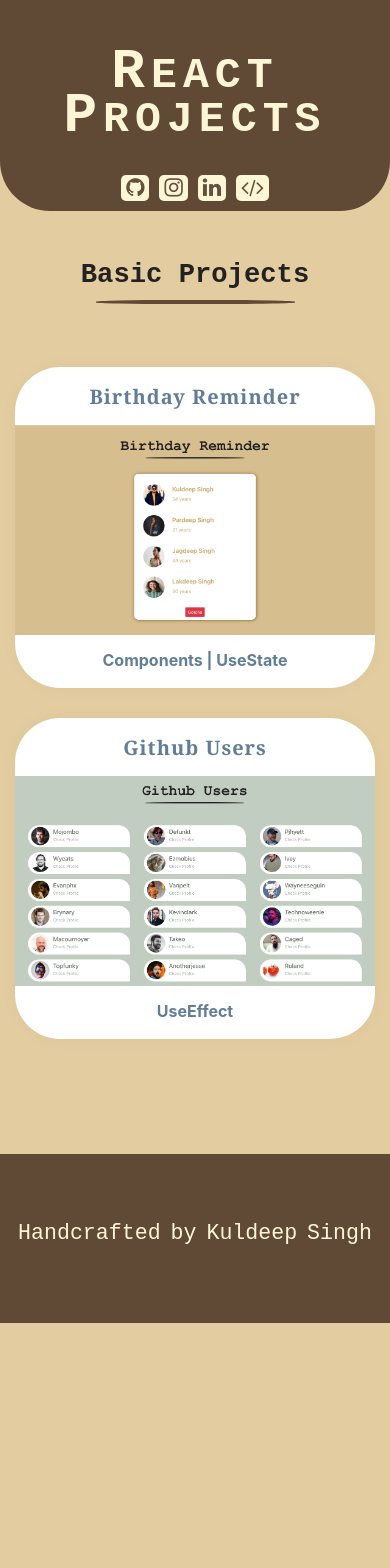
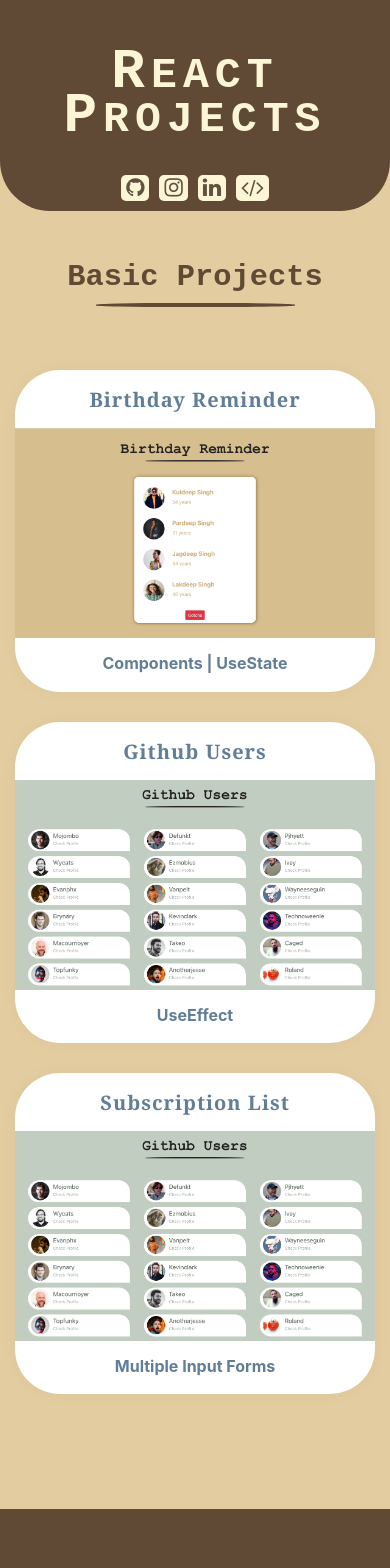
Before and after one commit to Gilpix/React-Projects, a React (Create React App) app: page / in a window 390 px wide. Shown: the top 1568 px of the page. Before the commit the page ends 1323 px from the top, so only its background shows below. Built offline with nearby package versions, Linux system fonts and the light colour scheme.

Commit message:
3rd Project - Subscription List added, route and components created

```diff
--- a/src/App.js
+++ b/src/App.js
@@ -8,6 +8,7 @@ import { BrowserRouter as Router, Route, Switch } from "react-router-dom";
 
 import Home from "./components/Home";
 import GithubUsers from "./components/GithubUsers/User";
+import SubscriptionList from "./components/SubscriptionList/SubscriptionList";
 
 
 import BirthdayReminder from "./components/BirthdayReminder/BirthdayReminder.js";
@@ -20,7 +21,7 @@ function App() {
           <Route path="/" exact component={() => <Home />} />
           <Route path="/birthday" exact component={() => <BirthdayReminder />} />
           <Route path="/github" exact component={() => <GithubUsers />} />
-          {/* <Route path="/contact" exact component={() => <Contact />} /> */}
+          <Route path="/subscribe" exact component={() => <SubscriptionList />} />
         </Switch>
         {/* <Footer /> */}
       </Router>
--- a/src/components/Home.js
+++ b/src/components/Home.js
@@ -19,12 +19,14 @@ function Home() {
         <div>
             <div className='header'>
                 <h1 className='header-text'>
+                    {/* <i className="fa fa-spinner fa-spin fa-xs "></i> */}
                     <span className='letter-anim transition big-letter'>R</span>
                     <span className='letter-anim transition'>e</span>
                     <span className='letter-anim transition'>a</span>
                     <span className='letter-anim transition'>c</span>
                     <span className='letter-anim transition'>t</span>
                     <span> </span>
+
 
                     <span className='letter-anim transition big-letter'>P</span>
                     <span className='letter-anim transition'>r</span>
@@ -34,7 +36,7 @@ function Home() {
                     <span className='letter-anim transition'>c</span>
                     <span className='letter-anim transition'>t</span>
                     <span className='letter-anim transition'>s</span>
-                    {/* <i className="fa fa-spinner fa-spin">K</i> */}
+
 
 
 
--- /dev/null
+++ b/src/components/SubscriptionList/SubscriptionList.js
@@ -0,0 +1,21 @@
+import React from 'react';
+
+
+function SubscriptionList() {
+    document.body.style = 'background: rgba(192,214,228, 1)';
+
+    const [user, setuser] = React.useState({});
+    const [people, setPeople] = React.useState([1, 2, 3, 4]);
+
+
+
+
+    return (
+        <>
+
+
+        </>
+    )
+}
+
+export default SubscriptionList
--- a/src/index.css
+++ b/src/index.css
@@ -122,10 +122,10 @@ code {
 
 .project-block:hover {
   /* box-shadow: 0px 0px 20px #138f6a; */
-  box-shadow: 0px 0px 15px rgba(46, 49, 49, 0.3);
+  box-shadow: 0px 0px 8px rgba(73, 51, 35, 0.3);
   /* border: 1px solid rgba(151, 172, 172, 0.9); */
-  border-top: 2px solid rgba(151, 145, 76, 0.9);
-  border-bottom: 2px solid rgba(151, 145, 76, 0.9);
+  border-top: 2px solid rgba(73, 51, 35, 0.7);
+  border-bottom: 2px solid rgba(73, 51, 35, 0.7);
   /* border-bottom-left-radius: 45px;
   border-bottom-right-radius: 45px; */
   /* border-radius: 45px; */
@@ -200,8 +200,7 @@ code {
   }
 
   .heading-text {
-    font-size: 1.7rem;
-    color: #222;
+    font-size: 1.9rem;
     font-family: "Courier New", Courier, monospace;
     font-weight: 900;
   }
@@ -229,9 +228,9 @@ code {
 .footer-text {
   font-size: 1.35rem;
   color: var(--mainTextColor);
-  font-weight: 500;
+  font-weight: 700;
   font-family: monospace;
-  letter-spacing: 0px;
+  letter-spacing: 0.31px;
   word-spacing: -3px;
 }
 
--- a/src/projectsData.js
+++ b/src/projectsData.js
@@ -1,4 +1,5 @@
 export const projectsData = [
     { id: 1, name: "Birthday Reminder", link: "/birthday", learn: 'Components | UseState', image: "/assets/birthday.png" },
     { id: 2, name: "Github Users", link: "/github", learn: 'UseEffect', image: "/assets/github.png" },
+    { id: 3, name: "Subscription List", link: "/subscribe", learn: 'Multiple Input Forms', image: "/assets/github.png" }
 ];
```
Also changed, not shown: 1 other file (tests, documents, lock files or other folders).
